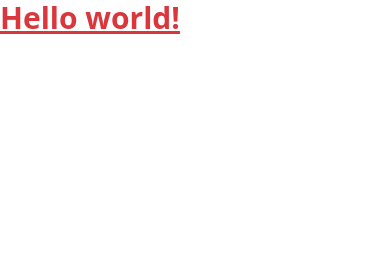
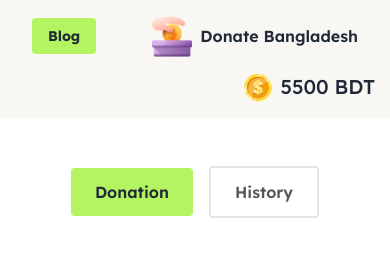
Before and after one commit to Afroza79/assignment-5, a plain HTML site: page index.html in a window 390 px wide. Drawn offline with nearby package versions, Linux system fonts and the light colour scheme.

Commit message:
add navbar with responsive

```diff
--- a/index.html
+++ b/index.html
@@ -5,8 +5,15 @@
     <meta name="viewport" content="width=device-width, initial-scale=1.0" />
     <title>Donate-Bangladesh</title>
 
+    <!-- Google Fonts -->
+    <link rel="preconnect" href="https://fonts.googleapis.com" />
+    <link rel="preconnect" href="https://fonts.gstatic.com" crossorigin />
+    <link
+      href="https://fonts.googleapis.com/css2?family=Lexend:wght@100..900&display=swap"
+      rel="stylesheet"
+    />
+
     <!-- Css Framework -->
-
     <link
       href="https://cdn.jsdelivr.net/npm/daisyui@4.12.10/dist/full.min.css"
       rel="stylesheet"
@@ -14,20 +21,53 @@
     />
     <script src="https://cdn.tailwindcss.com"></script>
     <script>
-        tailwind.config = {
-          theme: {
-            extend: {
-              colors: {
-                clifford: '#da373d',
-              }
-            }
-          }
-        }
-      </script>
+      tailwind.config = {
+        theme: {
+          extend: {
+            colors: {
+              nav_color: "#F9F7F3",
+              button_color: "#B4F461",
+              button_border: "rgba(17, 17, 17, 0.11)",
+              text_color: "rgba(17, 17, 17, 0.7)",
+            },
+            fontFamily: {
+              lexend: ["Lexend", "system-ui"],
+            },
+          },
+        },
+      };
+    </script>
   </head>
-  <body>
-    <h1 class="text-3xl font-bold underline text-clifford">
-        Hello world!
-      </h1>
+  <body class="font-lexend">
+   <header id="main-header" class="bg-nav_color sticky top-0 backdrop-blur-sm">
+    <div class="navbar px-8 pt-4 pb-4 xl:px-28 xl:pt-4 xl:pb-8 lg:px-28 lg:pt-4 lg:pb-8 md:px-28 md:pt-4 md:pb-8">
+
+        <div class="navbar-start">
+          <a href="blog.html" class="px-4 py-2 text-sm  xl:text-base xl:px-6 xl:py-2 bg-button_color rounded font-bold mr-4">Blog</a>
+        </div>
+        <div class="navbar-center">
+          <img src="./assets/logo.png" alt="logo" class="mr-2 xl:mr-4 xl:w-auto w-10"/>
+          <p class="text-md xl:text-xl font-semibold">Donate Bangladesh</p>
+        </div>
+        <div class="navbar-end hidden lg:flex items-center">
+         <img src="./assets/coin.png" alt="coin" class="mr-2"/>
+         <p class="text-xl font-medium">5500 BDT</p>
+        </div>
+      </div>
+      <div class="navbar-end lg:hidden flex ml-[180px] pb-4">
+        <img src="./assets/coin.png" alt="coin" class="mr-2"/>
+        <p class="text-xl font-medium">5500 BDT</p>
+       </div>
+
+      <div class="bg-white flex justify-center items-center pt-12 xl:pt-20">
+        <button class="bg-button_color px-6 py-3 xl:px-8 xl:py-4 rounded mr-4 xl:text-xl font-semibold">Donation</button>
+        <button class="border-2 border-solid border-button_border px-6 py-3 xl:px-8 xl:py-4 rounded xltext-xl font-semibold text-text_color hover:bg-gray-100">History</button>
+      </div>
+   </header>
+   <main>
+   </main>
+
+
+   <script src="index.js"></script>
   </body>
 </html>
--- /dev/null
+++ b/index.js
@@ -0,0 +1,12 @@
+window.addEventListener('scroll', function() {
+    const header = document.getElementById('main-header');
+    if (window.scrollY > 50) { // You can adjust the scroll position threshold
+        header.classList.remove('bg-nav_color');
+        header.classList.add('bg-white', 'bg-opacity-30');
+    } else {
+        header.classList.remove('bg-white', 'bg-opacity-30');
+        header.classList.add('bg-nav_color');
+    }
+});
+
+console.log("hello")
```
Also changed, not shown: blog.html (added, +11 -0 lines), assets/coin.png (added), assets/feni.png (added), assets/logo.png (added), assets/noakhali.png (added), assets/quota-protest.png (added).
